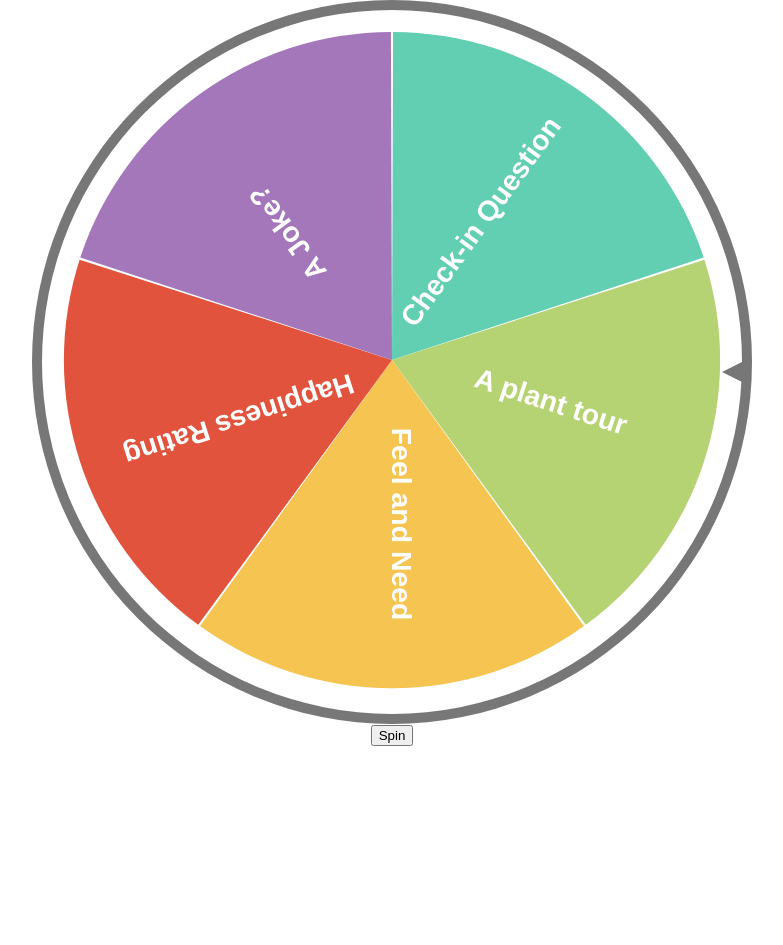
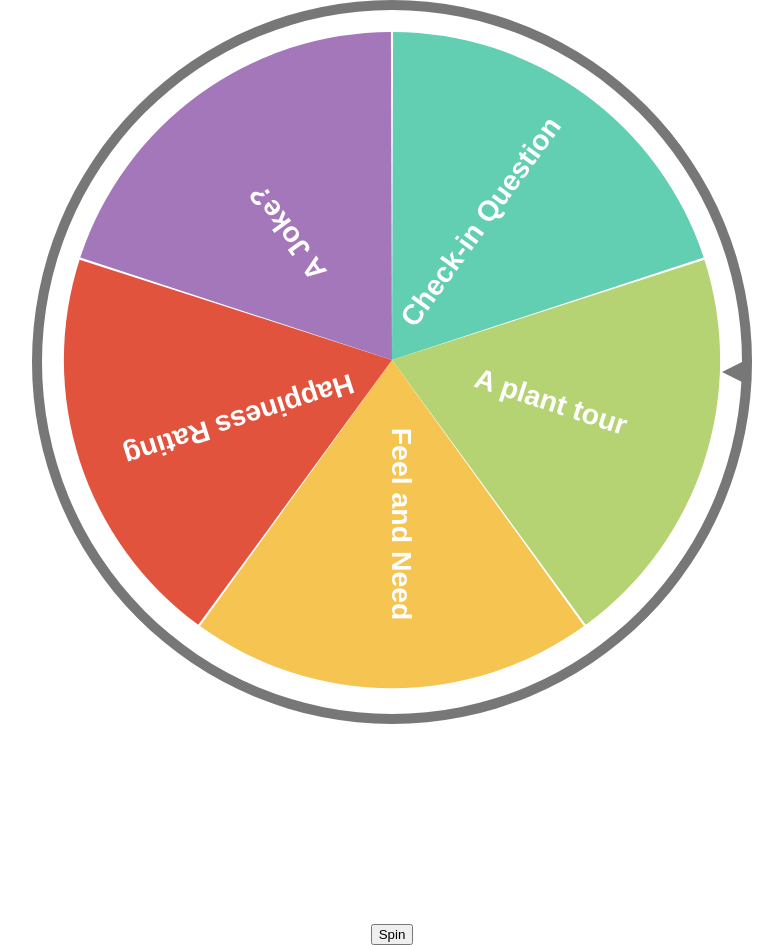
Before and after one commit to hazelGranger/fortune-wheel-d3, a React (Create React App) app: page / in a window 1280 px wide. Shown: the whole page, without its empty margins (248-1031 px from the left). Before the commit the page ends 800 px from the top, so only its background shows below. Built offline with nearby package versions, Linux system fonts and the light colour scheme.

Commit message:
button space

```diff
--- a/src/App.css
+++ b/src/App.css
@@ -22,6 +22,10 @@
   border-style: solid;
 }
 
+.btn {
+  margin-top: 200px;
+}
+
 @keyframes App-logo-spin {
   from {
     transform: rotate(0deg);
--- a/src/App.js
+++ b/src/App.js
@@ -34,7 +34,9 @@ function App() {
         />
         <div className='wheel-pointer'></div>
       </div>
-      <button onClick={() => {
+      <button
+        className='btn'
+        onClick={() => {
             const spinToindex = generateRandomNumber(wheelItems.length);
 
             const spinToItem = wheelItems[spinToindex];
```
